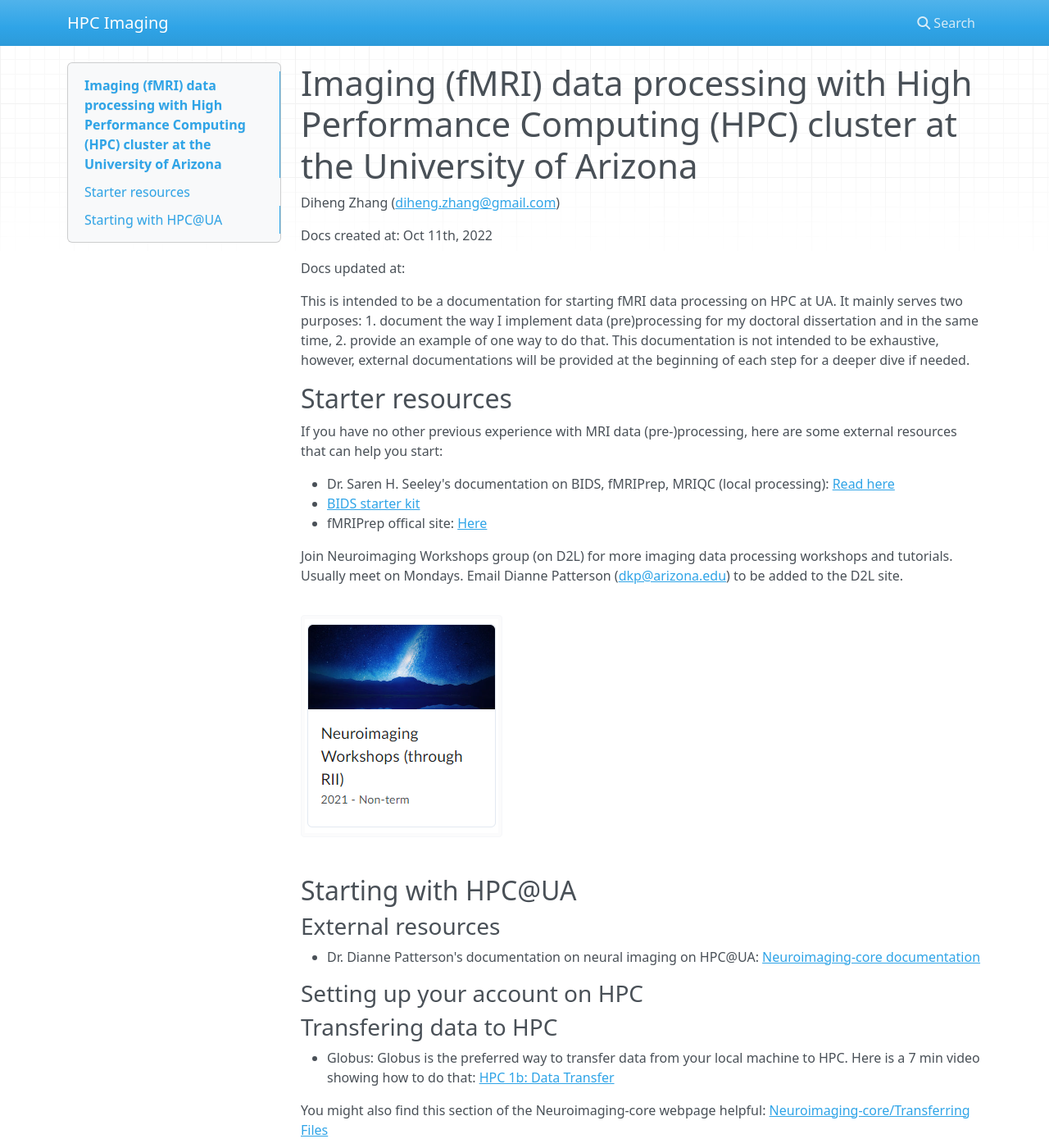
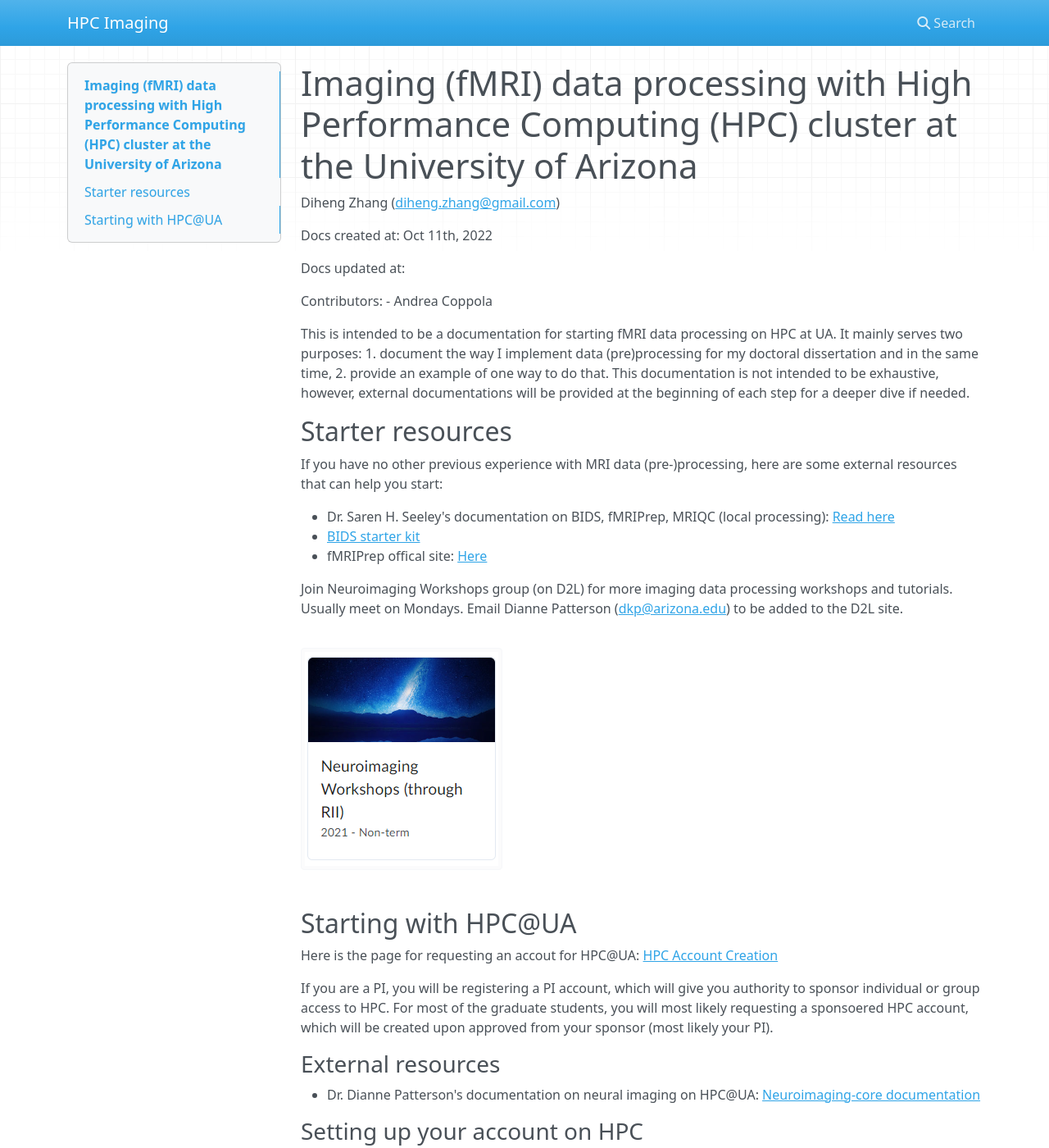
Before and after one commit to Diheng/HPC_imaging, an MkDocs documentation site: the page built from docs/index.md, in a window 1280 px wide and 1400 px high. Shown: the whole window at 82% size. Built offline with MkDocs 1.6.1, drawn with Linux system fonts in a browser that asks for light colours; nearby versions of some CDN libraries.

Commit message:
add creating an account.

```diff
--- a/docs/index.md
+++ b/docs/index.md
@@ -5,6 +5,9 @@ Diheng Zhang ([diheng.zhang@gmail.com](mailto:diheng.zhang@gmail.com))
 Docs created at: Oct 11th, 2022
 
 Docs updated at: <time>
+
+Contributors:
+- Andrea Coppola
 
 This is intended to be a documentation for starting fMRI data processing on HPC at UA. It mainly serves two purposes: 1. document the way I implement data (pre)processing for my doctoral dissertation and in the same time, 2. provide an example of one way to do that. This documentation is not intended to be exhaustive, however, external documentations will be provided at the beginning of each step for a deeper dive if needed.
 
@@ -22,6 +25,10 @@ Join Neuroimaging Workshops group (on D2L) for more imaging data processing work
 
 ## Starting with HPC@UA
 
+Here is the page for requesting an accout for HPC@UA: [HPC Account Creation](https://public.confluence.arizona.edu/display/UAHPC/Account+Creation)
+
+If you are a PI, you will be registering a PI account, which will give you authority to sponsor individual or group access to HPC. For most of the graduate students, you will most likely requesting a sponsoered HPC account, which will be created upon approved from your sponsor (most likely your PI).
+
 ### External resources
 - Dr. Dianne Patterson's documentation on neural imaging on HPC@UA: [Neuroimaging-core documentation](https://neuroimaging-core-docs.readthedocs.io/en/latest/pages/hpc.html)
 
```
